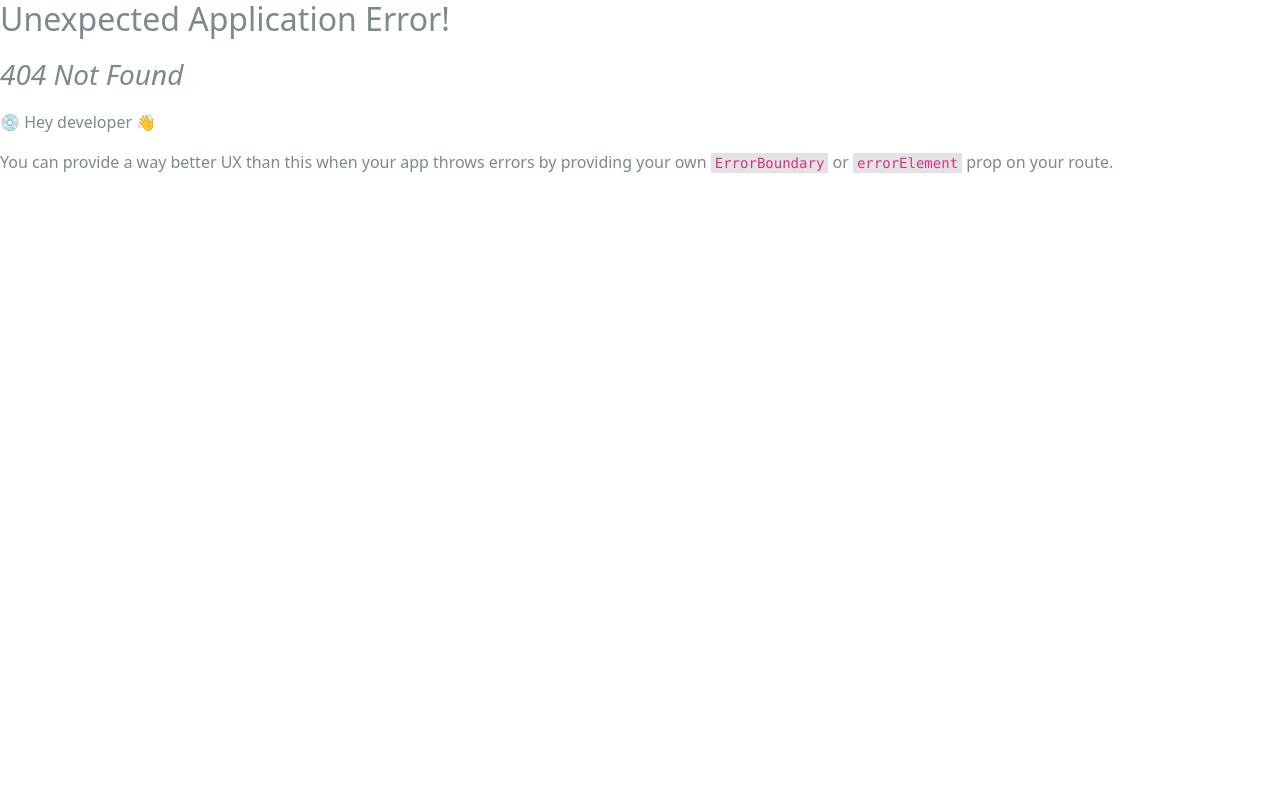
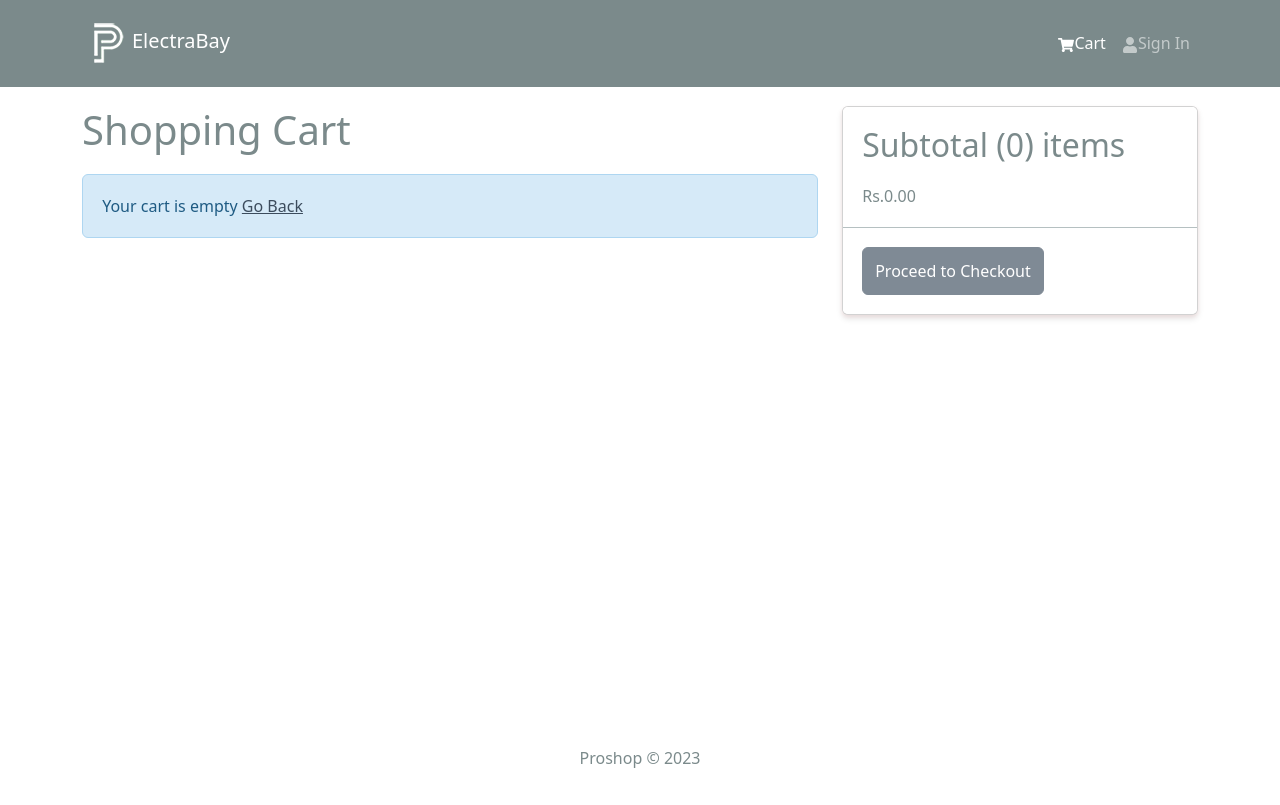
Before and after one commit to rastogiriya/ElectraBay, a React (Create React App) app in the folder frontends/: page /cart in a window 1280 px wide. Before the commit this address had no page. Built offline with nearby package versions, Linux system fonts and the light colour scheme.

Commit message:
cart functionality

```diff
--- a/frontends/src/components/Header.jsx
+++ b/frontends/src/components/Header.jsx
@@ -1,9 +1,12 @@
-import { Navbar, Nav, Container, NavbarBrand } from "react-bootstrap";
+import { Badge, Navbar, Nav, Container, NavbarBrand } from "react-bootstrap";
+import { useSelector } from "react-redux";
 import { FaShoppingCart, FaUser } from "react-icons/fa";
 import { LinkContainer } from "react-router-bootstrap";
 import logo from "../assets/styles/logo.png";
 
 const Header = () => {
+  const { cartItems } = useSelector((state) => state.cart);
+
   return (
     <header>
       <Navbar bg="dark" variant="dark" expand="md" collapseOnSelect>
@@ -21,6 +24,11 @@
                 <Nav.Link>
                   <FaShoppingCart />
                   Cart
+                  {cartItems.length > 0 && (
+                    <Badge pill bg="success" style={{ marginLeft: "5px" }}>
+                      {cartItems.reduce((a, c) => a + c.qty, 0)}
+                    </Badge>
+                  )}
                 </Nav.Link>
               </LinkContainer>
               <LinkContainer to="/login">
--- a/frontends/src/index.js
+++ b/frontends/src/index.js
@@ -15,12 +15,14 @@
 import reportWebVitals from "./reportWebVitals";
 import HomeScreen from "./screens/HomeScreen";
 import ProductScreen from "./screens/ProductScreen";
+import CartScreen from "./screens/CartScreen";
 
 const router = createBrowserRouter(
   createRoutesFromElements(
     <Route path="/" element={<App />}>
       <Route index={true} path="/" element={<HomeScreen />} />
       <Route path="/product/:id" element={<ProductScreen />} />
+      <Route path="/cart" element={<CartScreen />} />
     </Route>
   )
 );
--- /dev/null
+++ b/frontends/src/screens/CartScreen.jsx
@@ -0,0 +1,124 @@
+import React from "react";
+import { Link, useNavigate } from "react-router-dom";
+import { useSelector, useDispatch } from "react-redux";
+import {
+  Row,
+  Col,
+  ListGroup,
+  Image,
+  Form,
+  Button,
+  FormControl,
+  Card,
+} from "react-bootstrap";
+import { FaTrash } from "react-icons/fa";
+import Message from "../components/Message";
+import { addToCart } from "../slices/cartSlice";
+import { removeFromCart } from "../slices/cartSlice";
+
+const CartScreen = () => {
+  const navigate = useNavigate();
+  const dispatch = useDispatch();
+
+  const cart = useSelector((state) => state.cart);
+  const { cartItems } = cart;
+
+  const addToCartHandler = async (product, qty) => {
+    dispatch(addToCart({ ...product, qty }));
+  };
+
+  const removeFromCartHandler = async (id) => {
+    dispatch(removeFromCart(id));
+  };
+
+  const checkoutHandler = () => {
+    navigate("/login?redirect=/shipping");
+  };
+
+  return (
+    <Row>
+      <Col md={8}>
+        <h1 style={{ marginBottom: "20px" }}>Shopping Cart</h1>
+        {cartItems.length === 0 ? (
+          <Message>
+            Your cart is empty <Link to="/">Go Back</Link>
+          </Message>
+        ) : (
+          <ListGroup variant="flush">
+            {cartItems.map((item) => (
+              <ListGroup.Item key={item._id}>
+                <Row>
+                  <Col md={2}>
+                    <Image src={item.image} alt={item.name} fluid rounded />
+                  </Col>
+                  <Col md={3}>
+                    <Link to={`/product/${item._id}`}>{item.name}</Link>
+                  </Col>
+                  <Col md={2}>Rs.{item.price}</Col>
+                  <Col md={2}>
+                    <FormControl
+                      as="select"
+                      value={item.qty}
+                      onChange={(e) => {
+                        addToCartHandler(item, Number(e.target.value));
+                      }}
+                    >
+                      {[...Array(item.countInStock).keys()].map((x) => (
+                        <option key={x + 1} value={x + 1}>
+                          {x + 1}
+                        </option>
+                      ))}
+
+                      {/* [...Array(product.countInStock).keys()]
+                                  if a item's countIn stock is 10 then the above expression will
+                                  give an array of numbers from 0 to 9
+                              */}
+                    </FormControl>
+                  </Col>
+                  <Col md={2}>
+                    <Button
+                      type="button"
+                      variant="light"
+                      onClick={() => removeFromCartHandler(item._id)}
+                    >
+                      <FaTrash />
+                    </Button>
+                  </Col>
+                </Row>
+              </ListGroup.Item>
+            ))}
+          </ListGroup>
+        )}
+      </Col>
+
+      <Col md={4}>
+        <Card>
+          <ListGroup variant="flush">
+            <ListGroup.Item>
+              <h2>
+                Subtotal ({cartItems.reduce((acc, item) => acc + item.qty, 0)})
+                items
+              </h2>
+              Rs.
+              {cartItems
+                .reduce((acc, item) => acc + item.qty * item.price, 0)
+                .toFixed(2)}
+            </ListGroup.Item>
+            <ListGroup.Item>
+              <Button
+                type="button"
+                className="btn-block"
+                disabled={cartItems.length === 0}
+                onClick={checkoutHandler}
+              >
+                Proceed to Checkout
+              </Button>
+            </ListGroup.Item>
+          </ListGroup>
+        </Card>
+      </Col>
+    </Row>
+  );
+};
+
+export default CartScreen;
--- a/frontends/src/screens/ProductScreen.jsx
+++ b/frontends/src/screens/ProductScreen.jsx
@@ -1,4 +1,6 @@
-import { useParams } from "react-router-dom";
+import { useParams, useNavigate } from "react-router-dom";
+import { useState } from "react";
+import { useDispatch } from "react-redux";
 import { Link } from "react-router-dom";
 import {
   Row,
@@ -8,21 +10,33 @@
   Card,
   Button,
   ListGroupItem,
+  FormControl,
 } from "react-bootstrap";
 import Rating from "../components/Rating";
 //import products from '../products';
 import { useGetProductDetailsQuery } from "../slices/productsApiSlice";
 import Loader from "../components/Loader";
 import Message from "../components/Message";
+import { addToCart } from "../slices/cartSlice";
 
 const ProductScreen = () => {
   const { id: productId } = useParams();
+
+  const [qty, setQty] = useState(1);
+
+  const navigate = useNavigate();
+  const dispatch = useDispatch();
 
   const {
     data: product,
     isLoading,
     error,
   } = useGetProductDetailsQuery(productId);
+
+  const addToCartHandler = () => {
+    dispatch(addToCart({ ...product, qty }));
+    navigate("/cart");
+  };
 
   //const product=products.find((p) => p._id === productId);
   //console.log(product);
@@ -84,11 +98,38 @@
                   </Row>
                 </ListGroup.Item>
 
+                {product.countInStock > 0 && (
+                  <ListGroup.Item>
+                    <Row>
+                      <Col>Qty</Col>
+                      <Col>
+                        <FormControl
+                          as="select"
+                          value={qty}
+                          onChange={(e) => setQty(Number(e.target.value))}
+                        >
+                          {[...Array(product.countInStock).keys()].map((x) => (
+                            <option key={x + 1} value={x + 1}>
+                              {x + 1}
+                            </option>
+                          ))}
+
+                          {/* [...Array(product.countInStock).keys()]
+                                  if a item's countIn stock is 10 then the above expression will
+                                  give an array of numbers from 0 to 9
+                              */}
+                        </FormControl>
+                      </Col>
+                    </Row>
+                  </ListGroup.Item>
+                )}
+
                 <ListGroup.Item>
                   <Button
                     className="btn-block"
                     type="button"
                     disabled={product.countInStock === 0}
+                    onClick={addToCartHandler}
                   >
                     Add To Cart
                   </Button>
--- /dev/null
+++ b/frontends/src/slices/cartSlice.js
@@ -0,0 +1,43 @@
+import { createSlice } from "@reduxjs/toolkit";
+import { updateCart } from "../utils/cartUtils";
+
+const initialState = localStorage.getItem("cart")
+  ? JSON.parse(localStorage.getItem("cart"))
+  : { cartItems: [] };
+
+const cartSlice = createSlice({
+  name: "cart",
+  initialState,
+  reducers: {
+    //reducer function takes two arguement state and action
+    //state = cart and action will include any data inside payload.We are going sending
+    //an item to add to the cart which we can access using action.payload
+    addToCart: (state, action) => {
+      const item = action.payload;
+
+      const existItem = state.cartItems.find((x) => x._id === item._id);
+
+      if (existItem) {
+        state.cartItems = state.cartItems.map((x) =>
+          x._id === existItem._id ? item : x
+        );
+      } else {
+        //we are not using push_back because state is immutable
+        state.cartItems = [...state.cartItems, item];
+      }
+
+      return updateCart(state);
+    },
+    removeFromCart: (state, action) => {
+      state.cartItems = state.cartItems.filter((x) => x._id !== action.payload);
+
+      return updateCart(state);
+    },
+  },
+});
+
+//every function we create need to be exported as action
+
+export const { addToCart, removeFromCart } = cartSlice.actions;
+
+export default cartSlice.reducer;
--- a/frontends/src/store.js
+++ b/frontends/src/store.js
@@ -1,9 +1,11 @@
 import { configureStore } from "@reduxjs/toolkit";
 import { apiSlice } from "./slices/apiSlice";
+import cartSliceReducer from "./slices/cartSlice";
 
 const store = configureStore({
   reducer: {
     [apiSlice.reducerPath]: apiSlice.reducer,
+    cart: cartSliceReducer,
   },
   middleware: (getDefaultMiddleware) =>
     getDefaultMiddleware().concat(apiSlice.middleware),
--- /dev/null
+++ b/frontends/src/utils/cartUtils.js
@@ -0,0 +1,27 @@
+const addDecimals = (num) => {
+  return (Math.round(num * 100) / 100).toFixed(2);
+};
+
+export const updateCart = (state) => {
+  // calculate item price
+  state.itemsPrice = addDecimals(
+    state.cartItems.reduce((acc, item) => acc + item.price * item.qty, 0)
+  );
+
+  // calculate shipping price (if order is over 499 then free else Rs 50)
+  state.shippingPrice = addDecimals(state.itemsPrice > 499 ? 0 : 50);
+
+  // calculate tax price
+  state.taxPrice = addDecimals(Number((0.15 * state.itemsPrice).toFixed(2)));
+
+  // calculate total price
+  state.totalPrice = (
+    Number(state.itemsPrice) +
+    Number(state.shippingPrice) +
+    Number(state.taxPrice)
+  ).toFixed(2);
+
+  localStorage.setItem("cart", JSON.stringify(state));
+
+  return state;
+};
```
